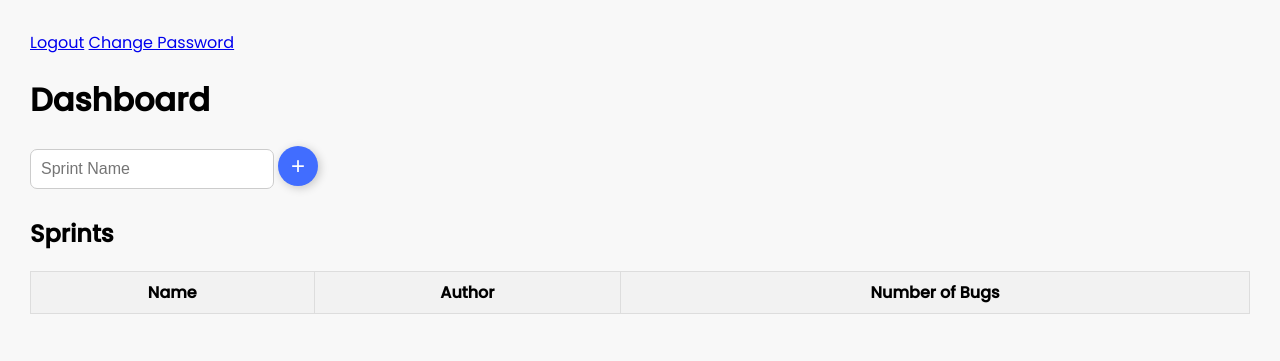
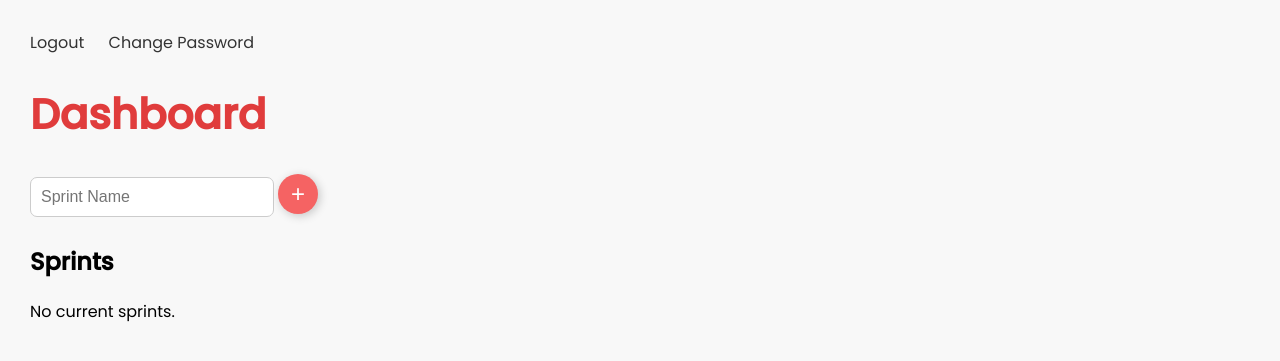
Before and after one commit to Karishvan/QuickFix, a Flask app: page /dashboard in a window 1280 px wide. Shown: the top 361 px of the page. Run offline with Flask 3, Linux system fonts and the light colour scheme; lists and menus that the app fills with data are empty.

Commit message:
Dashboard Ui update

```diff
--- a/app.py
+++ b/app.py
@@ -172,7 +172,8 @@ def load_user(user_id):
 
 @app.route('/dashboard')
 def dashboard():
-    return render_template('dashboard.html', sprints=sprints)
+        sprint_bug_counts = {sprint['id']: len(bugs.get(sprint['id'], [])) for sprint in sprints}
+        return render_template('dashboard.html', sprints=sprints, sprint_bug_counts=sprint_bug_counts)
 
 @app.route('/sprint/<int:sprint_id>')
 def bug_page(sprint_id):
@@ -186,8 +187,8 @@ def create_sprint():
     name = request.form.get('name')
     if name:
         sprint_id = len(sprints) + 1
-        sprints.append({'id': sprint_id, 'name': name})
-        bugs[sprint_id] = []
+        author = current_user.username
+        sprints.append({'id': sprint_id, 'name': name, 'author': author})
     return redirect('/dashboard')
 
 @app.route('/delete_sprint/<int:sprint_id>', methods=['POST'])
--- a/static/dashboard.css
+++ b/static/dashboard.css
@@ -11,6 +11,11 @@ body {
     background-color: #f8f8f8;
 }
 
+.dashboard-heading {
+    color: rgb(224, 60, 60);
+    font-size: 42px;
+    font-weight: bold;
+}
 
 /* Create button */
 
@@ -26,7 +31,7 @@ body {
     overflow: hidden;
     transition-duration: .3s;
     box-shadow: 2px 2px 10px rgba(0, 0, 0, 0.199);
-    background-color: rgb(65, 109, 255);
+    background-color: rgb(245, 99, 99);
 }
 
 .sign {
@@ -40,7 +45,7 @@ body {
 
 
 .Btn:hover {
-    background-color: rgb(52, 89, 209);
+    background-color: rgb(212, 85, 85);
 
     transition-duration: .3s;
 }
@@ -82,8 +87,38 @@ input[type="text"]:focus {
 
 .sprint-list tbody tr {
     background-color: #ffffff;
+    transition: all 0.3s ease-in-out;
+
 }
 
+
+
 .sprint-list tbody tr:hover {
+
     background-color: #f2f2f2;
 }
+
+.logout-link,
+.change-password-link {
+    text-decoration: none;
+    color: #333;
+    font-size: 16px;
+    margin-right: 20px;
+}
+
+.logout-link:hover,
+.change-password-link:hover {
+    color: #ff2828;
+}
+
+.sprint-name {
+    color: #333;
+    font-size: 20px;
+    font-weight: bold;
+    transition: all 0.3s ease-in-out;
+}
+
+.sprint-name:hover {
+    color: #ff3333;
+
+}
--- a/static/login.css
+++ b/static/login.css
@@ -129,7 +129,7 @@ body {
 
 .signin-button a {
     text-decoration: none;
-    color: #2d79f3;
+    color: #2d93f3;
     font-size: 14px;
 }
 
@@ -142,7 +142,7 @@ body {
 
 .signup-link {
     text-decoration: none;
-    color: #2d79f3;
+    color: #2d72f3;
     font-size: 16px;
     margin-top: 20px;
 }
--- a/templates/dashboard.html
+++ b/templates/dashboard.html
@@ -9,10 +9,15 @@
 </head>
 
 <body>
-    <a href="{{ url_for('logout') }}">Logout</a>
-    <a href="{{ url_for('change_password') }}">Change Password</a>
 
-    <h1>Dashboard</h1>
+    <body>
+        <div class="navbar">
+            <a href="{{ url_for('logout') }}" class="logout-link">Logout</a>
+            <a href="{{ url_for('change_password') }}" class="change-password-link">Change Password</a>
+        </div>
+    </body>
+
+    <h1 class="dashboard-heading">Dashboard</h1>
 
     <form action="/create_sprint" method="post">
         <input type="text" name="name" placeholder="Sprint Name" required>
@@ -21,30 +26,33 @@
         </button>
     </form>
 
+
     <div class="sprint-list">
         <h2>Sprints</h2>
+        {% if sprints %}
         <table>
             <thead>
                 <tr>
                     <th>Name</th>
                     <th>Author</th>
-                    <th>Number of Bugs</th>
+                    <th># of Bugs</th>
                     <!-- add stuff here -->
                 </tr>
             </thead>
             <tbody>
                 {% for sprint in sprints %}
                 <tr>
-                    <td><a href="/sprint/{{ sprint.id }}">{{ sprint.name }}</a></td>
+                    <td><a href="/sprint/{{ sprint.id }}" class="sprint-name">{{ sprint.name }}</a></td>
                     <td>{{ sprint.author }}</td>
-                    <td>{{ sprint.num_bugs }}</td>
-                    <!-- add here too -->
+                    <td class="bug-count">{{ sprint_bug_counts.get(sprint.id, 0) }}</td>
                 </tr>
                 {% endfor %}
             </tbody>
         </table>
+        {% else %}
+        <p>No current sprints.</p>
+        {% endif %}
     </div>
-    <!-- Add a button to navigate to the change password page -->
 
 
 </body>
```
